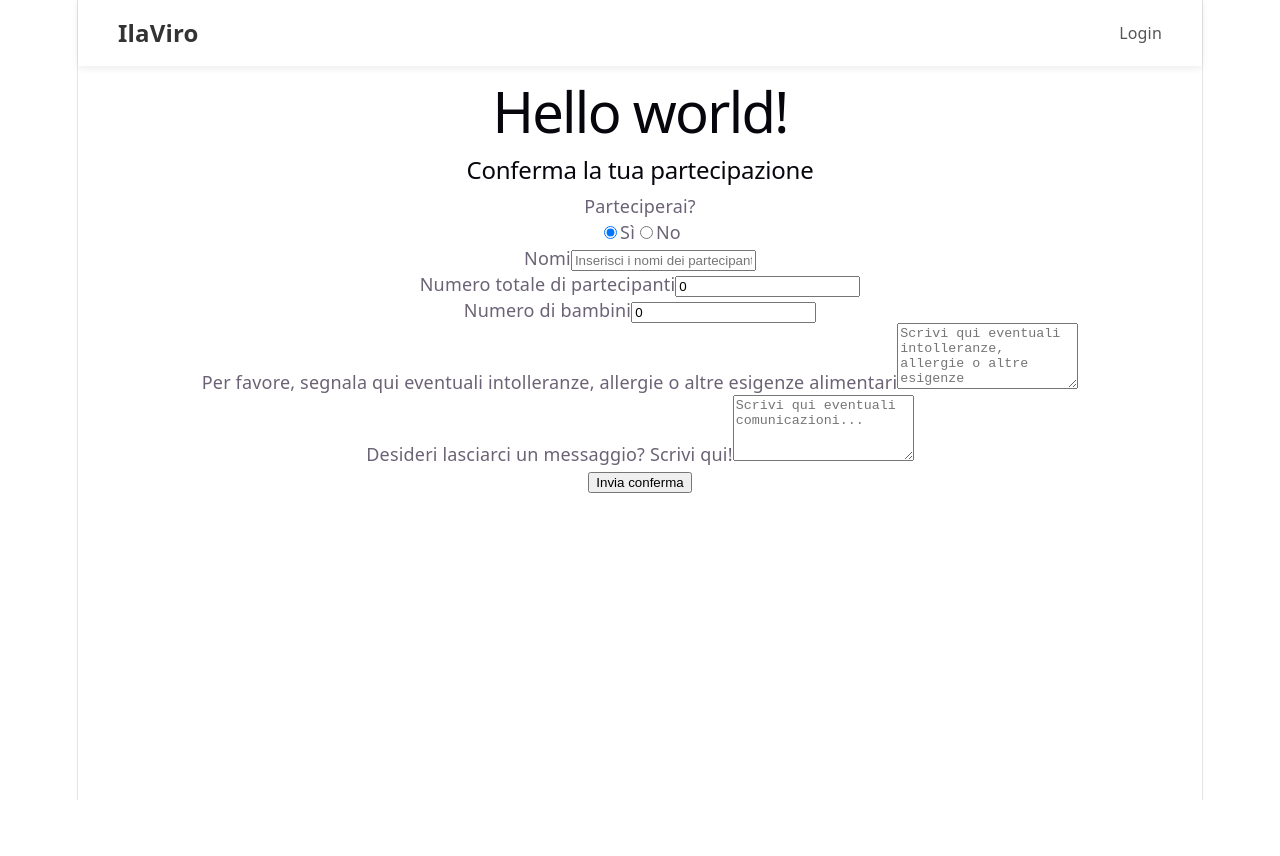
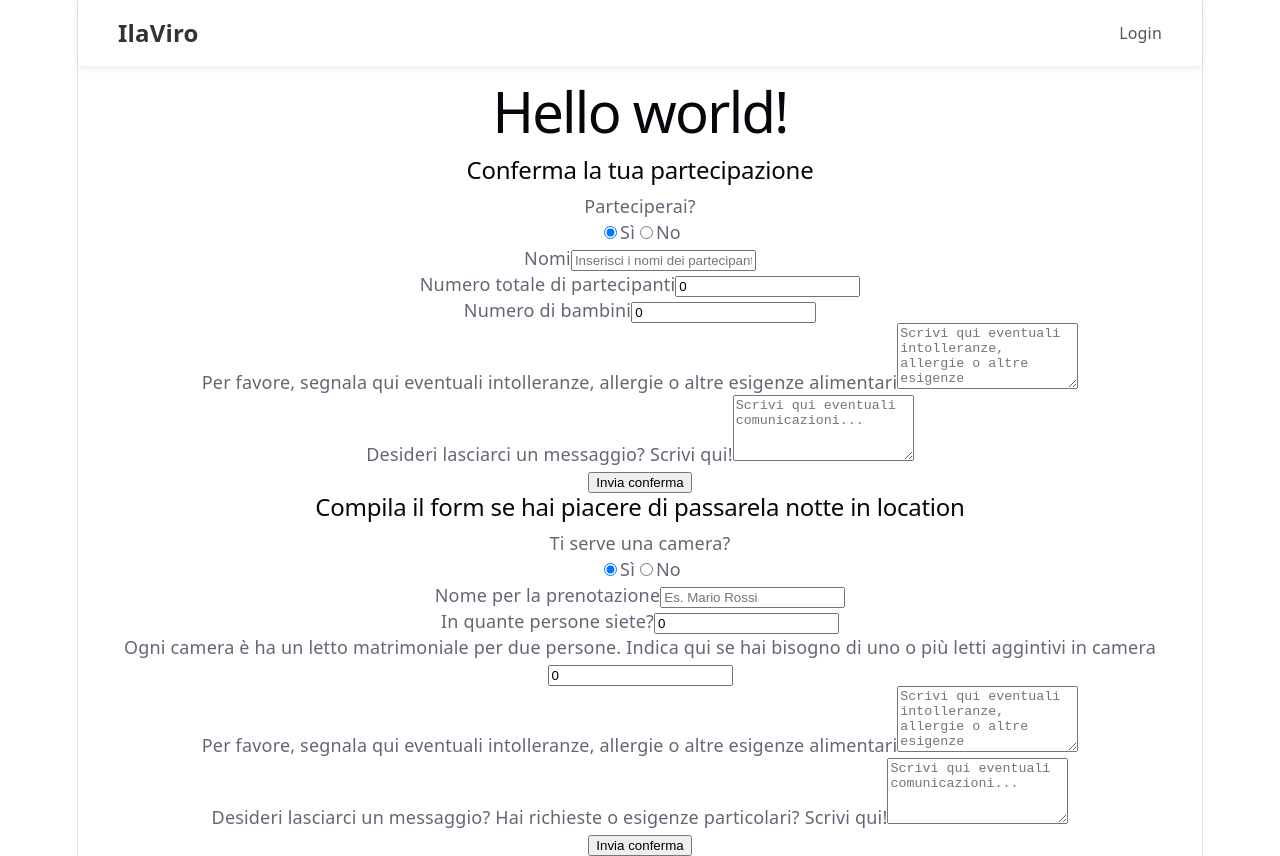
Before and after one commit to Daviduxx/IlaEViro2, a React (Vite) app: page / in a window 1280 px wide. Before the commit the page ends 800 px from the top, so only its background shows below. Built offline with nearby package versions, Linux system fonts and the light colour scheme.

Commit message:
form camere

```diff
--- a/src/App.jsx
+++ b/src/App.jsx
@@ -1,5 +1,6 @@
 import Navbar from './components/Navbar'
-import Rsvp from './components/Rsvp'
+import Rsvp from './components/rsvp'
+import Camere from './components/Camere'
 import './App.css'
 
 function App() {
@@ -10,6 +11,7 @@ function App() {
       <Navbar></Navbar>
       <h1>Hello world!</h1>
       <Rsvp></Rsvp>
+      <Camere></Camere>
     </>
   )
 }
--- /dev/null
+++ b/src/components/Camere.jsx
@@ -0,0 +1,146 @@
+import { useState } from "react";
+
+function Camere() {
+
+    const [formData, setFormData] = useState({
+        camera: true,
+        nome: '',
+        numeroPersone: 0,
+        lettiAggiuntivi: 0,
+        messaggio: ''
+    })
+
+    const handleChange = (e) => {
+        const { name, value } = e.target;
+
+        setFormData({
+            ...formData,
+            [name]: name === 'camera' ? value === 'si' : value
+        })
+
+    }
+    const handleSubmit = (e) => {
+        e.preventDefault();
+
+        console.log(formData)
+    }
+
+    return (
+
+
+        <form onSubmit={handleSubmit}>
+
+            <h2>Compila il form se hai piacere di passarela notte in location</h2>
+
+            {/* Partecipazione */}
+            <div>
+                <p>Ti serve una camera?</p>
+
+                <label>
+                    <input
+                        type="radio"
+                        name="camera"
+                        value="si"
+                        checked={formData.camera === true}
+                        onChange={handleChange}
+                    />
+                    Sì
+                </label>
+
+                <label>
+                    <input
+                        type="radio"
+                        name="camera"
+                        value="no"
+                        checked={formData.camera === false}
+                        onChange={handleChange}
+                    />
+                    No
+                </label>
+            </div>
+
+            {/* Nome */}
+            <div>
+                <label htmlFor="nome">Nome per la prenotazione</label>
+                <input
+                    type="text"
+                    id="nome"
+                    name="nome"
+                    value={formData.nome}
+                    onChange={handleChange}
+                    placeholder="Es. Mario Rossi"
+                    required
+                />
+            </div>
+
+            {/* Numero persone */}
+            <div>
+                <label htmlFor="numeroPersone">
+                    In quante persone siete?
+                </label>
+                <input
+                    type="number"
+                    id="numeroPersone"
+                    name="numeroPersone"
+                    value={formData.numeroPersone}
+                    onChange={handleChange}
+                    min="0"
+                />
+            </div>
+
+            {/* Numero letti aggiuntivi */}
+            <div>
+                <label htmlFor="numeroBambini">
+                    Ogni camera è ha un letto matrimoniale per due persone. Indica qui se hai bisogno di uno o più letti aggintivi in camera
+                </label>
+                <input
+                    type="number"
+                    id="lettiAggiuntivi"
+                    name="lettiAggiuntivi"
+                    value={formData.lettiAggiuntivi}
+                    onChange={handleChange}
+                    min="0"
+                />
+            </div>
+
+            {/* Messaggio */}
+            <div>
+                <label htmlFor="intolleranze">
+                    Per favore, segnala qui eventuali intolleranze, allergie o altre esigenze alimentari
+                </label>
+                <textarea
+                    id="intolleranze"
+                    name="intolleranze"
+                    value={formData.intolleranze}
+                    onChange={handleChange}
+                    placeholder="Scrivi qui eventuali intolleranze, allergie o altre esigenze alimentari..."
+                    rows="4"
+                />
+            </div>
+
+            {/* Messaggio */}
+            <div>
+                <label htmlFor="messaggio">
+                    Desideri lasciarci un messaggio? Hai richieste o esigenze particolari? Scrivi qui!
+                </label>
+                <textarea
+                    id="messaggio"
+                    name="messaggio"
+                    value={formData.messaggio}
+                    onChange={handleChange}
+                    placeholder="Scrivi qui eventuali comunicazioni..."
+                    rows="4"
+                />
+            </div>
+
+
+
+            <button type="submit">
+                Invia conferma
+            </button>
+
+        </form>
+    )
+}
+
+export default Camere;
```
